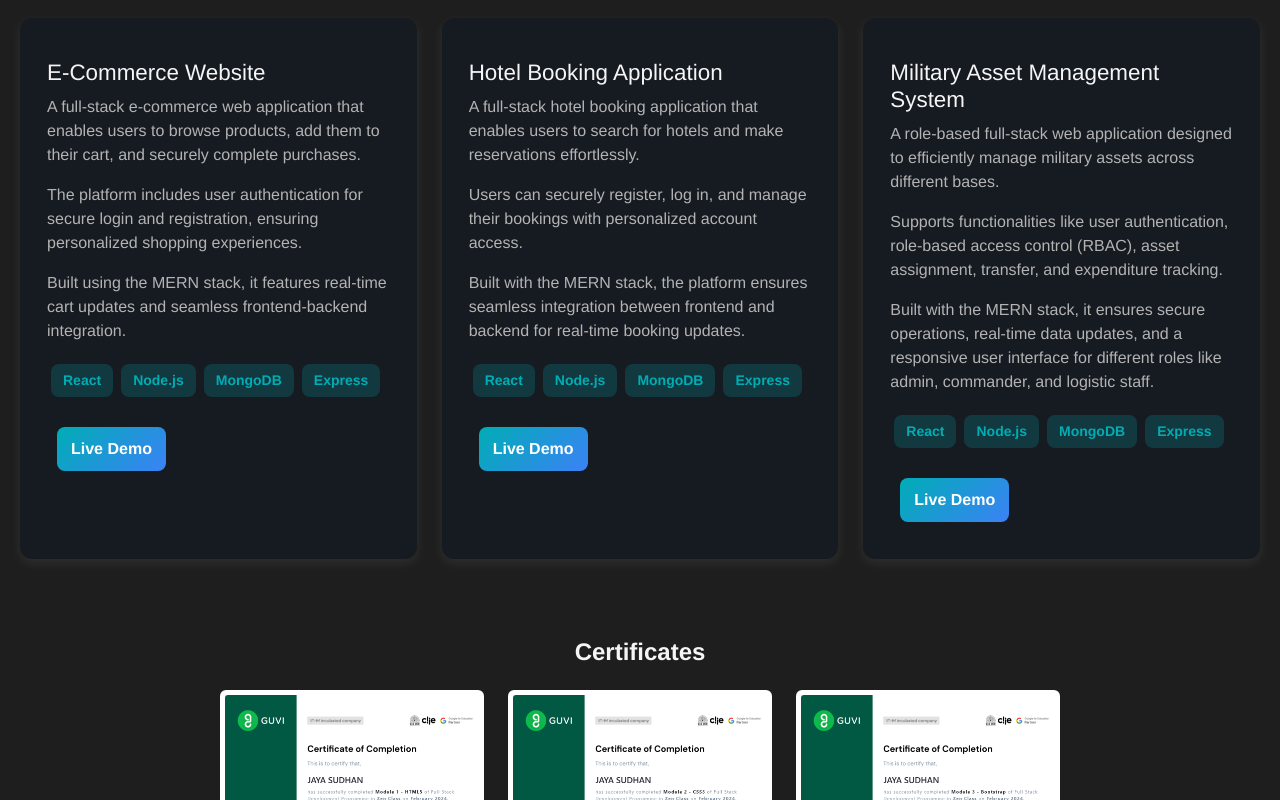
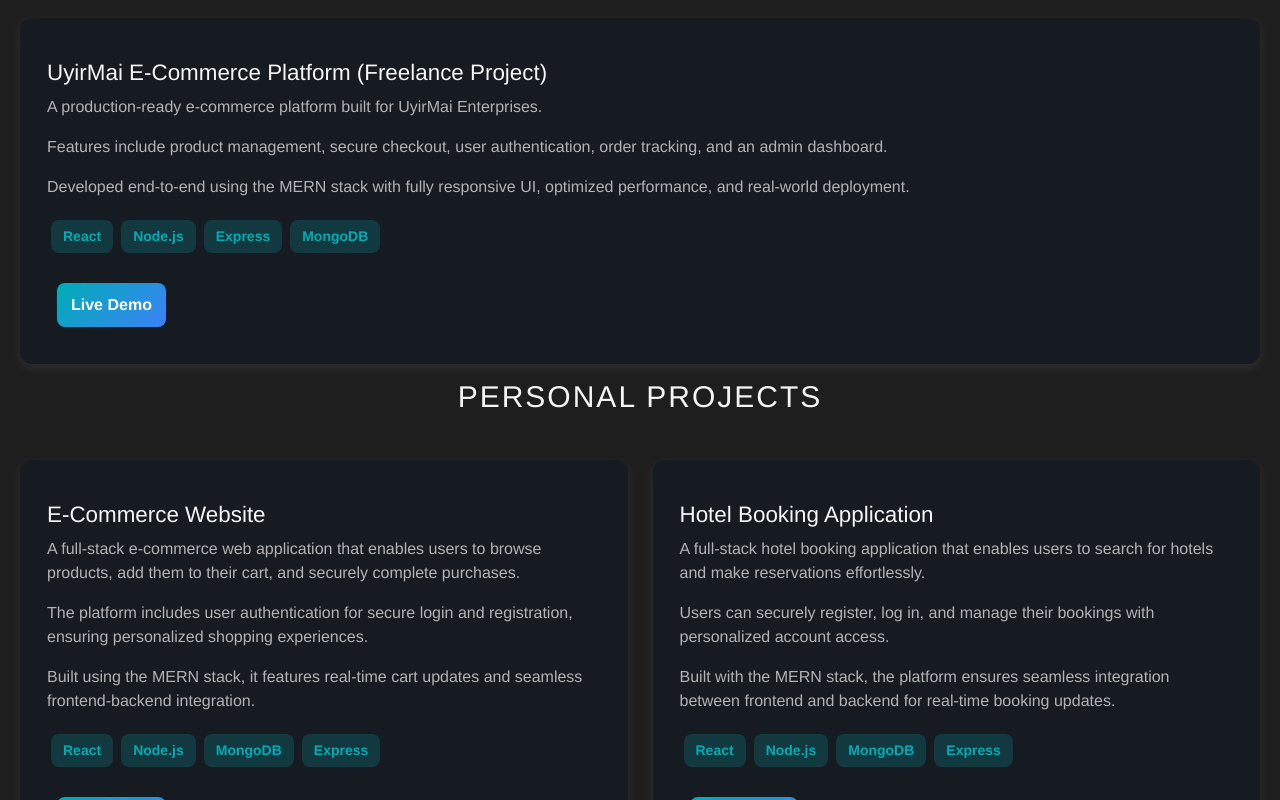
Before and after one commit to sudhan-1999/portfolio, a React (Vite) app: page / in a window 1280 px wide. Shown: the part 980-1780 px from the top of the page. Built offline with nearby package versions, Linux system fonts and the light colour scheme.

Commit message:
projects added

```diff
--- a/src/Project.jsx
+++ b/src/Project.jsx
@@ -28,10 +28,10 @@
     description: [
       "A full-stack e-commerce web application that enables users to browse products, add them to their cart, and securely complete purchases.",
       "The platform includes user authentication for secure login and registration, ensuring personalized shopping experiences.",
-        "Built using the MERN stack, it features real-time cart updates and seamless frontend-backend integration.",
+      "Built using the MERN stack, it features real-time cart updates and seamless frontend-backend integration."
     ],
     tech: ["React", "Node.js", "MongoDB", "Express"],
-      liveLink: "https://capable-croquembouche-bafeeb.netlify.app/",
+    liveLink: "https://capable-croquembouche-bafeeb.netlify.app/"
   },
   {
     title: "Hotel Booking Application",
@@ -41,21 +41,29 @@
       "Built with the MERN stack, the platform ensures seamless integration between frontend and backend for real-time booking updates."
     ],
     tech: ["React", "Node.js", "MongoDB", "Express"],
-      liveLink: "https://hotl-booking.netlify.app/",
-    },
-    {
-  title: "Military Asset Management System",
-  description: [
-    "A role-based full-stack web application designed to efficiently manage military assets across different bases.",
-    "Supports functionalities like user authentication, role-based access control (RBAC), asset assignment, transfer, and expenditure tracking.",
-    "Built with the MERN stack, it ensures secure operations, real-time data updates, and a responsive user interface for different roles like admin, commander, and logistic staff."
-  ],
-  tech: ["React", "Node.js", "MongoDB", "Express"],
-  liveLink: "https://profound-tartufo-c66400.netlify.app/"
+    liveLink: "https://hotl-booking.netlify.app/"
   }
 ];
 
-  return (
+// --------------------------
+// FREELANCE PROJECTS
+// --------------------------
+
+let freelanceProjects = [
+  {
+    title: "UyirMai E-Commerce Platform (Freelance Project)",
+    description: [
+      "A production-ready e-commerce platform built for UyirMai Enterprises.",
+      "Features include product management, secure checkout, user authentication, order tracking, and an admin dashboard.",
+      "Developed end-to-end using the MERN stack with fully responsive UI, optimized performance, and real-world deployment."
+    ],
+    tech: ["React", "Node.js", "Express", "MongoDB"],
+    liveLink: "https://uyirmai.in/"
+  }
+];
+
+
+  /*return (
     <div className="projects-section animate-on-scroll" id="projects">
       <h2 className="section-title">My Projects</h2>
       <div className="projects-grid">
@@ -87,7 +95,67 @@
         ))}
       </div>
     </div>
+  );*/
+  return (
+  <div className="projects-section animate-on-scroll" id="projects">
+    {/* FREELANCE PROJECTS FIRST */}
+    <h3 className="section-title">Freelance Projects</h3>
+    <div className="projects-grid">
+      {freelanceProjects.map((project, index) => (
+        <div className="project-card" key={`f-${index}`}>
+          <h3>{project.title}</h3>
+          {project.description.map((line, idx) => (
+            <p key={idx}>{line}</p>
+          ))}
+          <div className="tech-stack">
+            {project.tech.map((tech, idx) => (
+              <span key={idx} className="tech">{tech}</span>
+            ))}
+          </div>
+          <div className="project-links">
+            <a
+              href={project.liveLink}
+              target="_blank"
+              rel="noopener noreferrer"
+              className="btn"
+            >
+              Live Demo
+            </a>
+          </div>
+        </div>
+      ))}
+    </div>
+
+    {/* PERSONAL PROJECTS */}
+    <h3 className="section-title">Personal Projects</h3>
+    <div className="projects-grid">
+      {projects.map((project, index) => (
+        <div className="project-card" key={`p-${index}`}>
+          <h3>{project.title}</h3>
+          {project.description.map((line, idx) => (
+            <p key={idx}>{line}</p>
+          ))}
+          <div className="tech-stack">
+            {project.tech.map((tech, idx) => (
+              <span key={idx} className="tech">{tech}</span>
+            ))}
+          </div>
+          <div className="project-links">
+            <a
+              href={project.liveLink}
+              target="_blank"
+              rel="noopener noreferrer"
+              className="btn"
+            >
+              Live Demo
+            </a>
+          </div>
+        </div>
+      ))}
+    </div>
+  </div>
 );
+
 }
 
 export default Projects;
```
Lines whose indentation alone changed are shown as unchanged.
